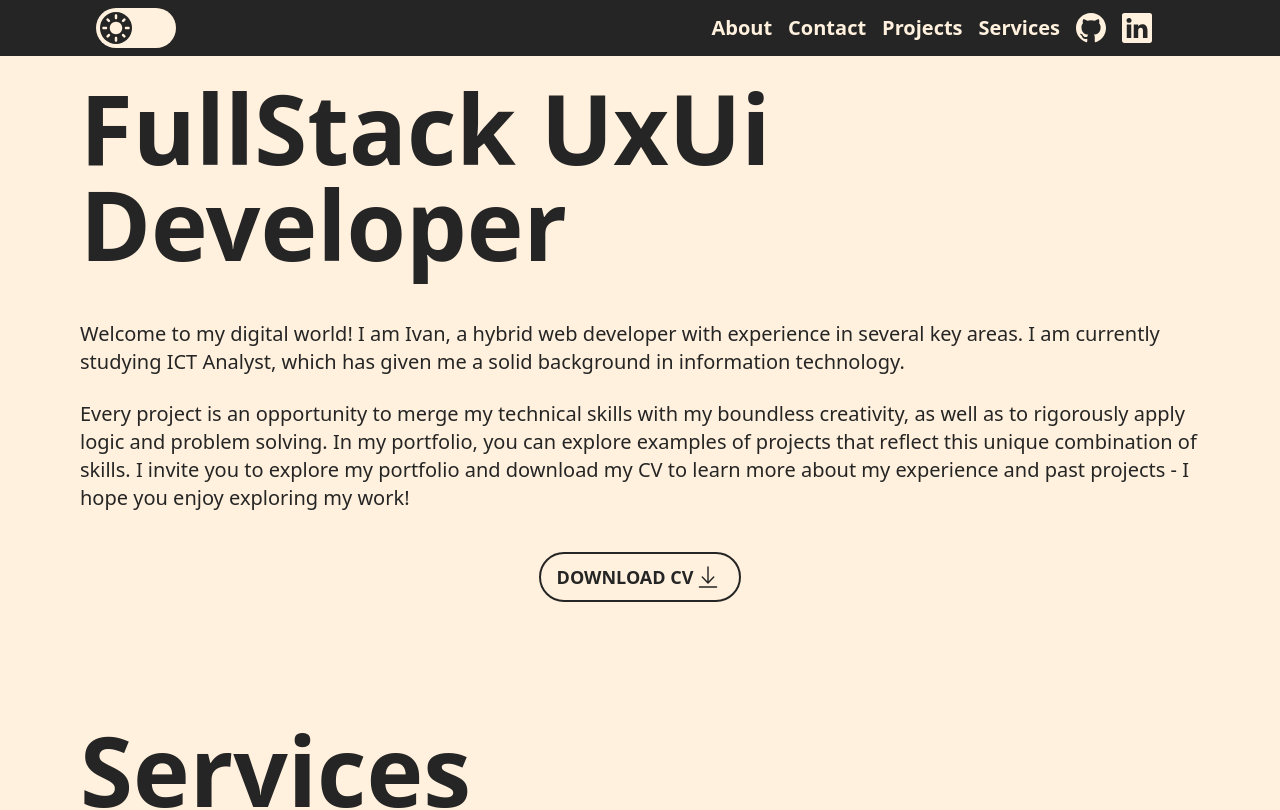
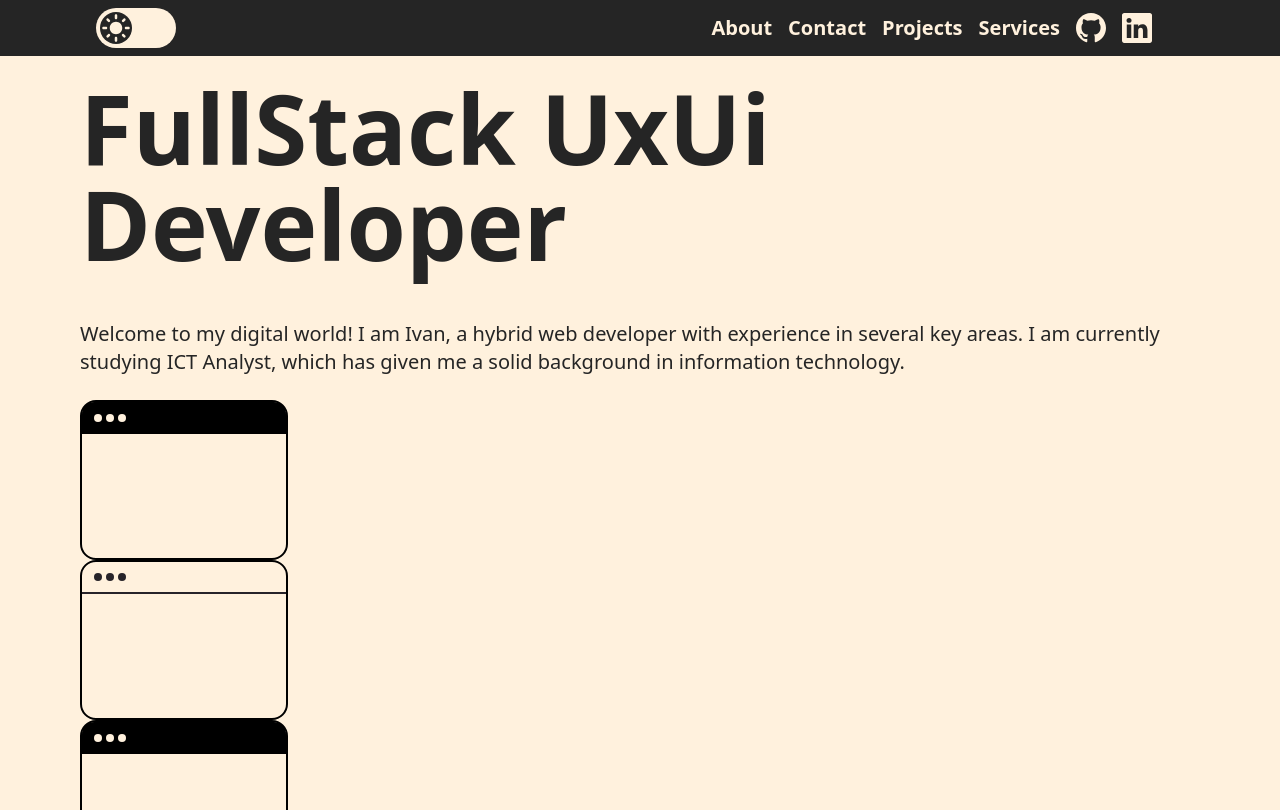
Before and after one commit to ivanlitt8/remastered-portfolio, a Next.js app: page / in a window 1280 px wide. Shown: the top 810 px of the page. Built offline with nearby package versions, Linux system fonts and the light colour scheme.

Commit message:
BrowserFramework was added

```diff
--- a/app/page.tsx
+++ b/app/page.tsx
@@ -12,6 +12,8 @@ import EducationGrid from "@/components/EducationGrid";
 import CopyButton from "@/components/CopyButton";
 import CustomTitle from "@/components/CustomTitle";
 import CustomParagraph from "@/components/CustomParagraph";
+import BrowserFrameworkFilled from "@/components/BrowserFrameworkFilled";
+import BrowserFramework from "@/components/BrowserFramework";
 
 export default function Home() {
   const { isDarkMode } = useTheme();
@@ -44,6 +46,11 @@ export default function Home() {
           which has given me a solid background in information technology."
       />
       <br />
+      <div className="mx-20">
+        <BrowserFrameworkFilled />
+        <BrowserFramework />
+        <BrowserFrameworkFilled />
+      </div>
       <CustomParagraph
         text="Every project is an opportunity to merge my technical skills with my
         boundless creativity, as well as to rigorously apply logic and problem
--- /dev/null
+++ b/components/BrowserFramework.jsx
@@ -0,0 +1,42 @@
+import React from "react";
+import { useTheme } from "@/context/ThemeContext";
+import Icon from "./Icon";
+
+const BrowserFramework = () => {
+  const { isDarkMode } = useTheme();
+
+  return (
+    <div
+      className={`w-52 h-40 border-solid border-2 rounded-2xl ${
+        isDarkMode ? "border-secondaryDark" : "border-black"
+      } `}
+    >
+      <div
+        className={`h-8 flex items-center border-solid border-b-2 ${
+          isDarkMode ? "border-secondaryDark" : "border-primaryDark"
+        } `}
+      >
+        <div className="flex space-x-1 ml-3">
+          <div
+            className={`h-2 w-2 rounded-full ${
+              isDarkMode ? "bg-secondaryDark" : "bg-primaryDark"
+            }`}
+          ></div>
+          <div
+            className={`h-2 w-2 rounded-full ${
+              isDarkMode ? "bg-secondaryDark" : "bg-primaryDark"
+            }`}
+          ></div>
+          <div
+            className={`h-2 w-2 rounded-full ${
+              isDarkMode ? "bg-secondaryDark" : "bg-primaryDark"
+            }`}
+          ></div>
+        </div>
+      </div>
+      {/* <Icon iconName={"linkedin"} color={"#FFFFFF"} size={150} /> */}
+    </div>
+  );
+};
+
+export default BrowserFramework;
--- /dev/null
+++ b/components/BrowserFrameworkFilled.jsx
@@ -0,0 +1,40 @@
+import React from "react";
+import { useTheme } from "@/context/ThemeContext";
+
+const BrowserFrameworkFilled = () => {
+  const { isDarkMode } = useTheme();
+
+  return (
+    <div
+      className={`w-52 h-40 border-solid border-2 rounded-2xl ${
+        isDarkMode ? "border-secondaryDark" : "border-black"
+      } `}
+    >
+      <div
+        className={`h-8 rounded-t-xl flex items-center ${
+          isDarkMode ? "bg-secondaryDark" : "bg-black"
+        } `}
+      >
+        <div className="flex space-x-1 ml-3">
+          <div
+            className={`h-2 w-2 rounded-full ${
+              isDarkMode ? "bg-primaryDark" : "bg-primaryLight"
+            }`}
+          ></div>
+          <div
+            className={`h-2 w-2 rounded-full ${
+              isDarkMode ? "bg-primaryDark" : "bg-primaryLight"
+            }`}
+          ></div>
+          <div
+            className={`h-2 w-2 rounded-full ${
+              isDarkMode ? "bg-primaryDark" : "bg-primaryLight"
+            }`}
+          ></div>
+        </div>
+      </div>
+    </div>
+  );
+};
+
+export default BrowserFrameworkFilled;
```
